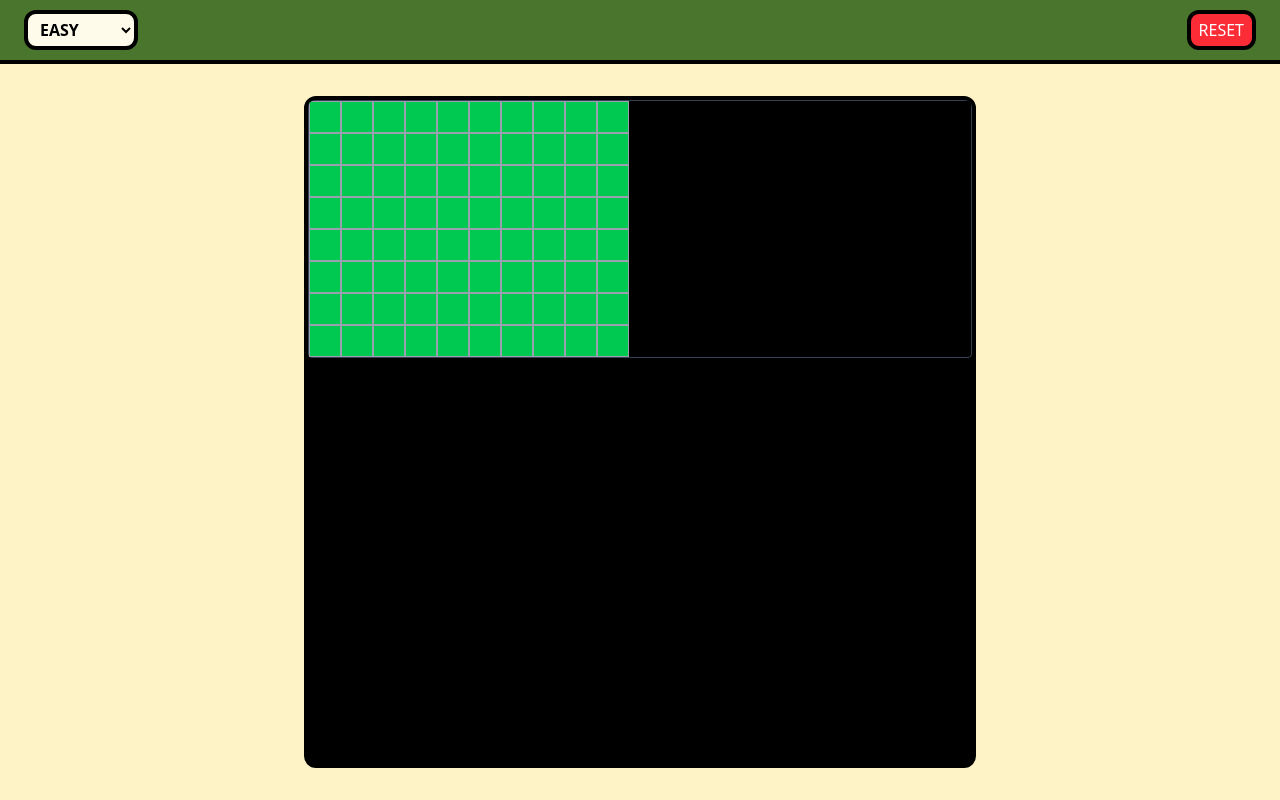
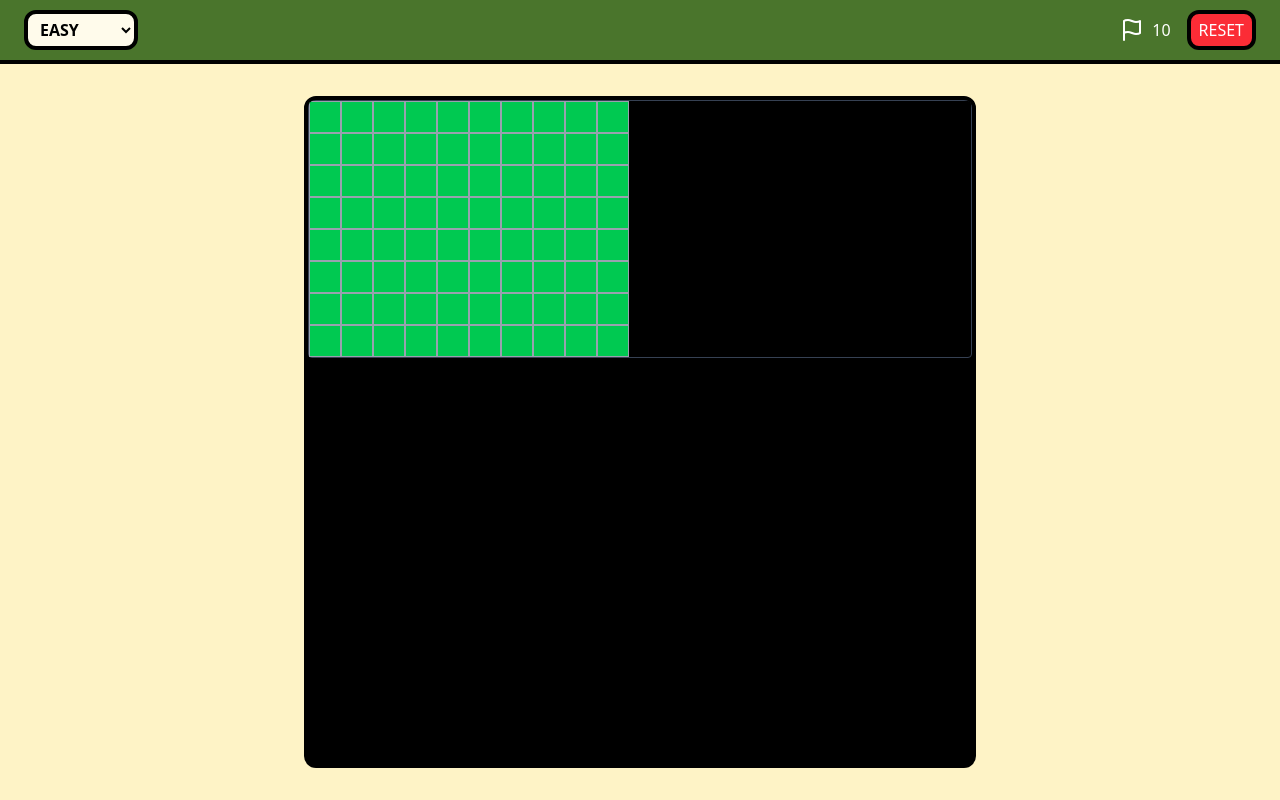
Before and after one commit to AlbertSanIza/minesweeper, a React (Vite) app: page / in a window 1280 px wide. Built offline with nearby package versions, Linux system fonts and the light colour scheme.

Commit message:
Add remaining flags display to TopBar component

```diff
--- a/src/components/TopBar.tsx
+++ b/src/components/TopBar.tsx
@@ -1,13 +1,19 @@
+import { FlagIcon } from 'lucide-react'
+
 import { useGameStore } from '../lib/store'
 import DifficultySelect from './DifficultySelect'
 
 export default function TopBar() {
-    const { resetGame } = useGameStore()
+    const { resetGame, getRemainingFlags } = useGameStore()
 
     return (
         <div className="fixed top-0 z-10 flex h-16 w-full items-center justify-between border-b-4 border-black bg-[#4A752C] px-6 text-white">
             <DifficultySelect />
-            <div>
+            <div className="flex items-center gap-4">
+                <div className="flex items-center gap-2">
+                    <FlagIcon />
+                    {getRemainingFlags()}
+                </div>
                 <button className="h-10 cursor-pointer rounded-xl border-4 border-black bg-red-500 px-2 hover:opacity-90" onClick={resetGame}>
                     RESET
                 </button>
```
